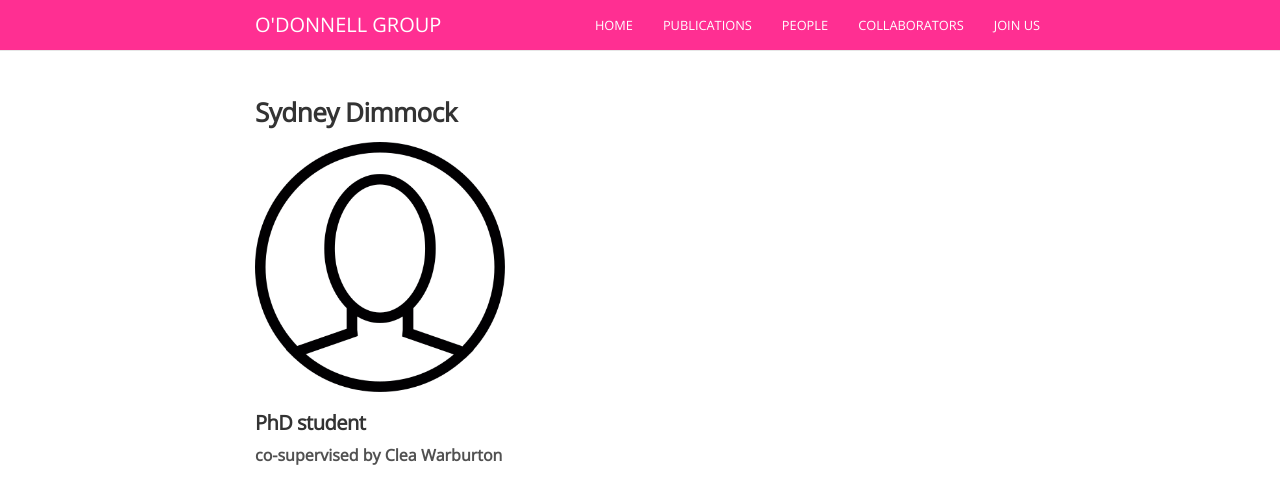
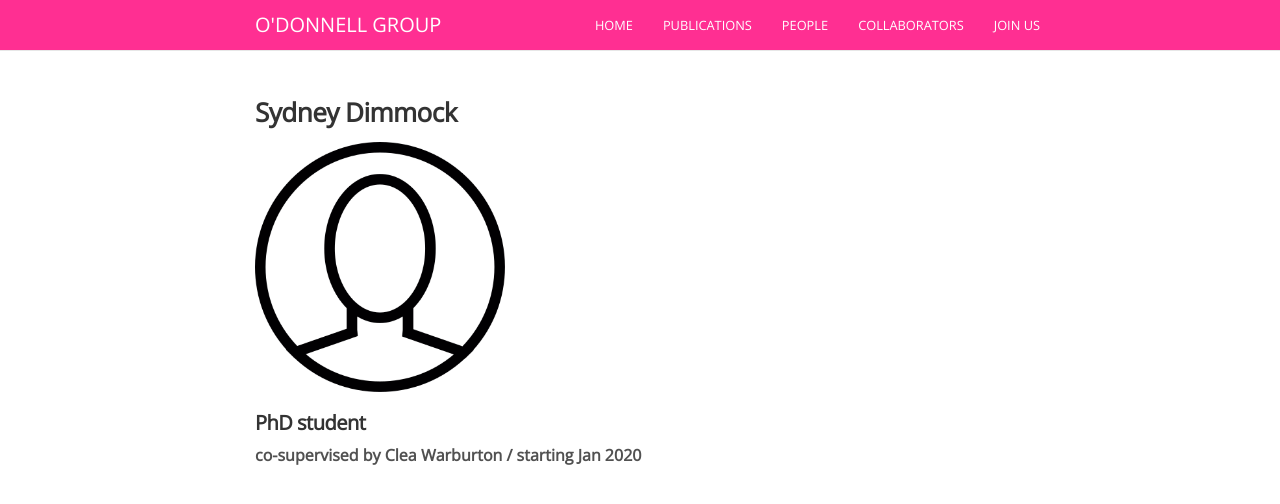
Before and after one commit to odonnellgroup/odonnellgroup.github.io, a Jekyll site: the page built from _people/Sydney_Dimmock.md, in a window 1280 px wide. Shown: the top 504 px of the page. Built offline with Jekyll 4.4.1, drawn with Linux system fonts in a browser that asks for light colours; nearby versions of some CDN libraries; comment, search, counter and statistics services are not loaded.

Commit message:
fixed index and sydney date

```diff
--- a/_people/Sydney_Dimmock.md
+++ b/_people/Sydney_Dimmock.md
@@ -2,8 +2,8 @@
 name: Sydney Dimmock
 position: gradstudent
 avatar: blank.png
-joined: 1_2020
-affiliation: [co-supervised by Clea Warburton]
+joined: 10_2019
+affiliation: [co-supervised by Clea Warburton / starting Jan 2020]
 ---
 
 <img width="250" src="{{site.baseurl}}/images/people/{{page.avatar}}" data-action="zoom">
```
Also changed, not shown: index.md (+1 -0 lines).
